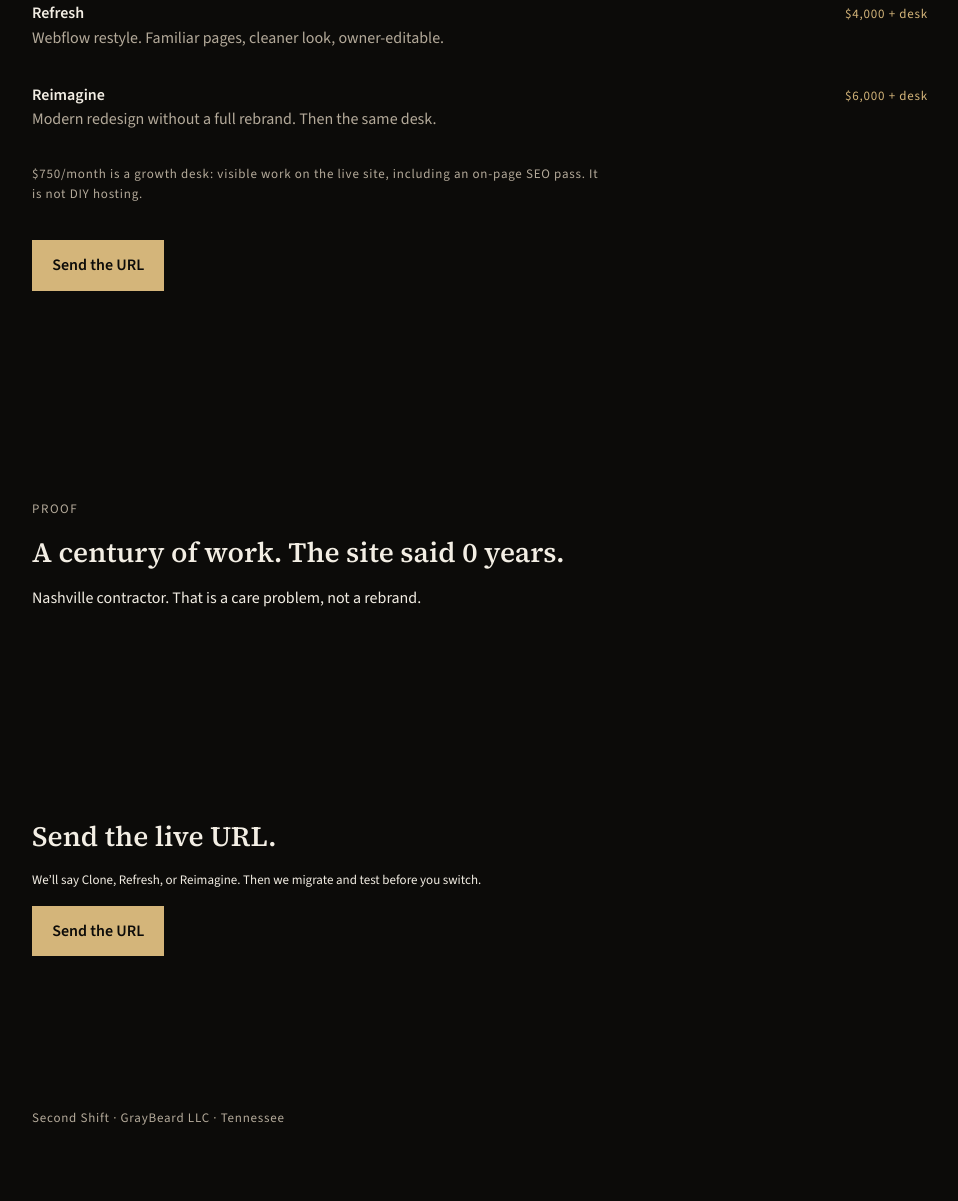
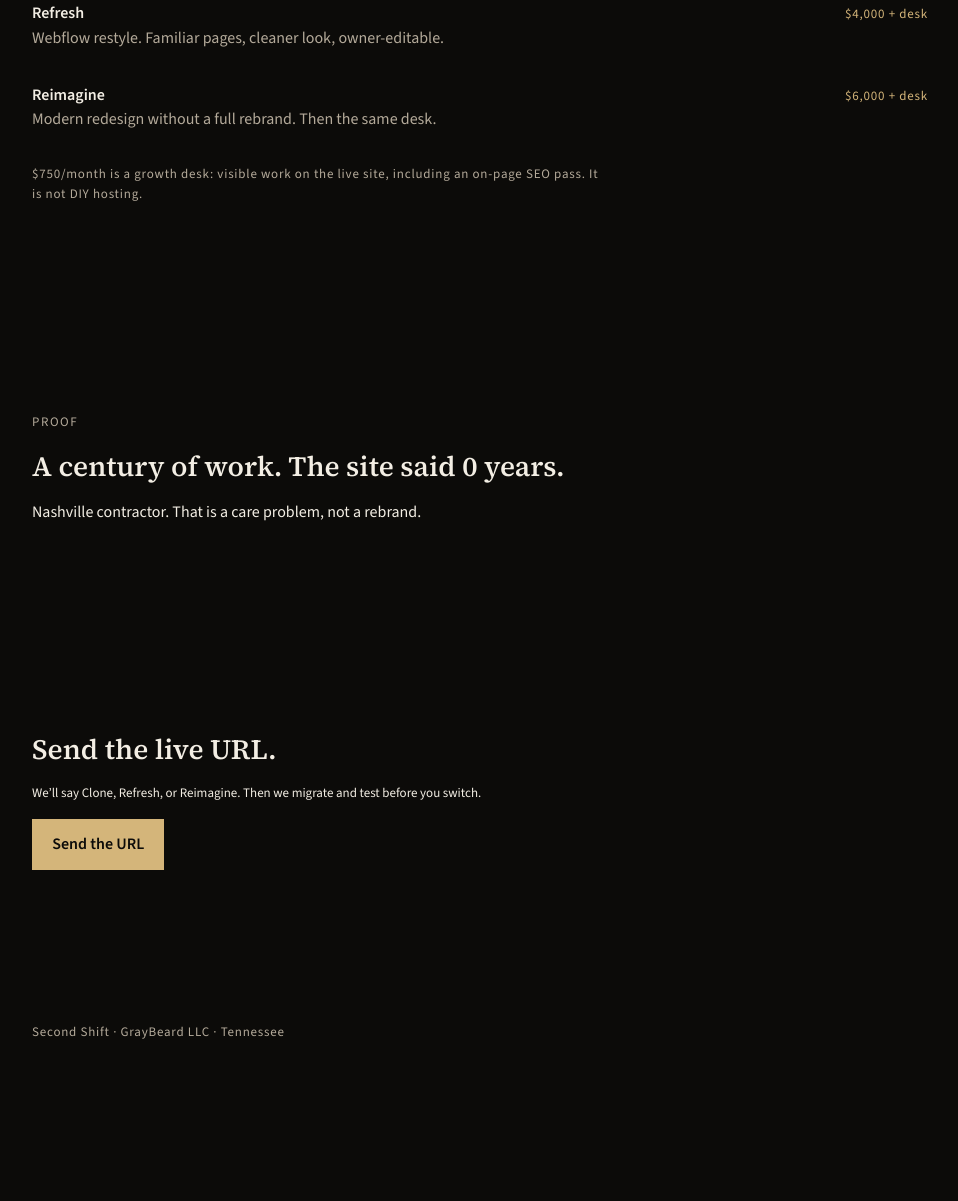
Before and after one commit to chrisgerhardt-dev/second-shift, a PHP site: page / in a window 1280 px wide. Shown: the part 1403-2604 px from the top of the page, without its empty margins (160-1118 px from the left). After the commit the page ends 2442 px from the top, so only its background shows below. Run offline with PHP 8.4, Linux system fonts and the light colour scheme.

Commit message:
Keep one primary CTA and one quiet why on home
Remove the extra mid-page button. Hero is Send the URL plus
See the work. Problem band stays two stolen lines.

Co-authored-by: chrisgerhardt-dev <chrisgerhardt-dev@users.noreply.github.com>

```diff
--- a/index.html
+++ b/index.html
@@ -74,9 +74,6 @@
           </li>
         </ol>
         <p class="fine">$750/month is a growth desk: visible work on the live site, including an on-page SEO pass. It is not DIY hosting.</p>
-        <p class="cta-row mid">
-          <a class="cta" href="contact.html">Send the URL</a>
-        </p>
       </div>
     </section>
 
--- a/site.css
+++ b/site.css
@@ -158,10 +158,6 @@ body.site nav a[aria-current="page"] {
 
 .block.close {
   padding-bottom: 7rem;
-}
-
-.cta-row.mid {
-  margin-top: 2.25rem;
 }
 
 body.site h1 {
```
